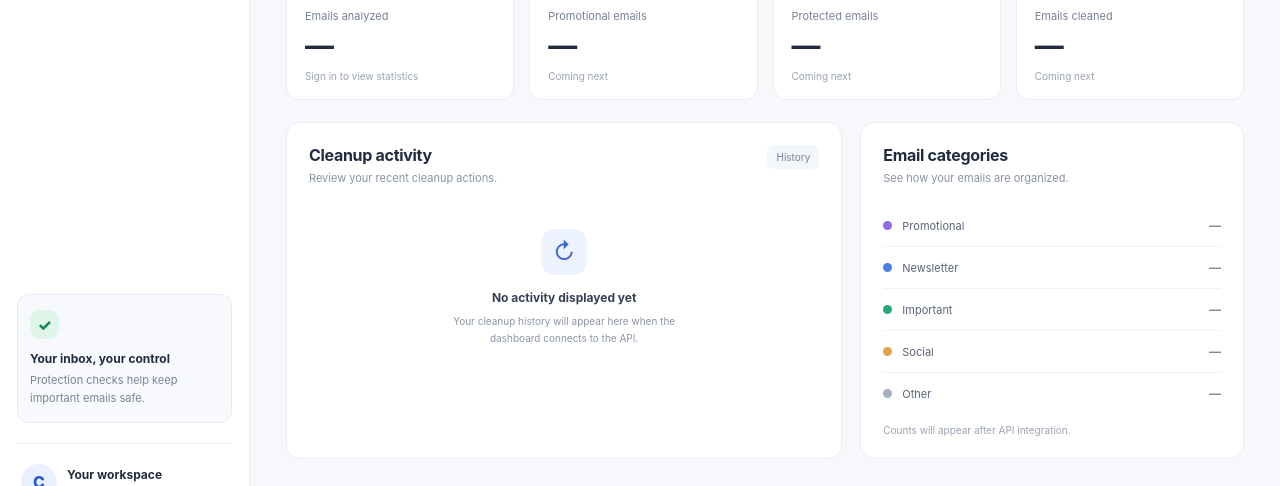
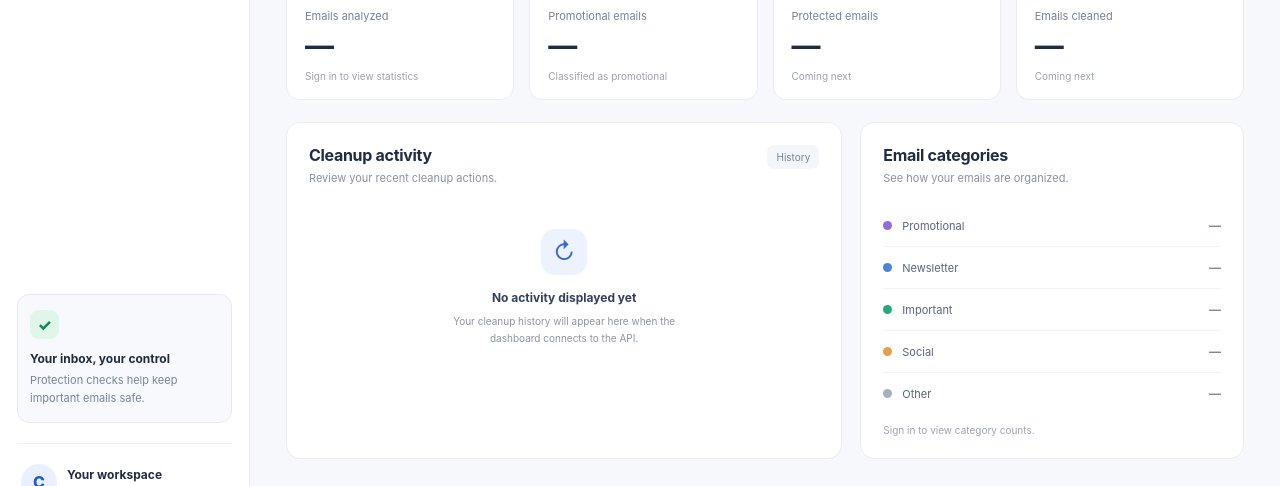
Before and after one commit to sumeetsrivastav07/AI-GMAIL-STORAGE-CLEANER, a React app in the folder frontend/: page / in a window 1280 px wide. Shown: the part 528-1014 px from the top of the page. Built offline with nearby package versions, Linux system fonts and the light colour scheme; the HTML template or start-up script is replaced by a standard one.

Commit message:
feat: display email category statistics

```diff
--- a/frontend/src/App.jsx
+++ b/frontend/src/App.jsx
@@ -18,7 +18,7 @@ const baseStats = [
         icon: "◈",
         label: "Promotional emails",
         value: "—",
-        detail: "Coming next",
+        detail: "Classified as promotional",
         color: "purple"
     },
     {
@@ -65,6 +65,7 @@ function App() {
     const [authError, setAuthError] = useState("");
 
     const [emailStats, setEmailStats] = useState(null);
+    const [categoryCounts, setCategoryCounts] = useState(null);
     const [statsLoading, setStatsLoading] = useState(false);
     const [statsError, setStatsError] = useState("");
 
@@ -72,7 +73,7 @@ function App() {
 
     const isAuthenticated = Boolean(authToken && authUser);
 
-    // Receive Google OAuth result from the login popup.
+    // Receive the Google OAuth result from the login popup.
     useEffect(() => {
         const handleAuthMessage = (event) => {
             if (event.origin !== BACKEND_ORIGIN) {
@@ -131,10 +132,11 @@ function App() {
         };
     }, []);
 
-    // Fetch real email statistics when a JWT is available.
+    // Fetch real email and category statistics.
     useEffect(() => {
         if (!authToken) {
             setEmailStats(null);
+            setCategoryCounts(null);
             setStatsLoading(false);
             setStatsError("");
             return;
@@ -166,19 +168,23 @@ function App() {
                 }
 
                 if (
-                    typeof result.data?.analyzedEmails !== "number"
+                    typeof result.data?.analyzedEmails !== "number" ||
+                    !result.data?.categoryCounts ||
+                    typeof result.data.categoryCounts !== "object"
                 ) {
                     throw new Error(
-                        "The statistics response has an invalid format"
+                        "Statistics response has an invalid format"
                     );
                 }
 
                 if (!cancelled) {
                     setEmailStats(result.data.analyzedEmails);
+                    setCategoryCounts(result.data.categoryCounts);
                 }
             } catch (error) {
                 if (!cancelled) {
                     setEmailStats(null);
+                    setCategoryCounts(null);
                     setStatsError(
                         error.message ||
                         "Could not load email statistics"
@@ -226,6 +232,7 @@ function App() {
         setAuthToken("");
         setAuthUser(null);
         setEmailStats(null);
+        setCategoryCounts(null);
         setStatsError("");
         setAuthError("");
         setIsConnecting(false);
@@ -238,24 +245,43 @@ function App() {
     };
 
     const displayStats = baseStats.map((stat, index) => {
-        if (index !== 0) {
-            return stat;
-        }
+        let value = stat.value;
+        let detail = stat.detail;
 
-        return {
-            ...stat,
-            value: statsLoading
+        if (index === 0) {
+            value = statsLoading
                 ? "..."
                 : emailStats !== null
                     ? String(emailStats)
-                    : "—",
-            detail: statsLoading
+                    : "—";
+
+            detail = statsLoading
                 ? "Loading saved records..."
                 : statsError
                     ? "Could not load count"
                     : isAuthenticated
                         ? "Saved email records"
-                        : "Sign in to view statistics"
+                        : "Sign in to view statistics";
+        }
+
+        if (index === 1) {
+            value = statsLoading
+                ? "..."
+                : categoryCounts !== null
+                    ? String(categoryCounts.promotional ?? 0)
+                    : "—";
+
+            detail = statsLoading
+                ? "Loading category count..."
+                : statsError
+                    ? "Could not load count"
+                    : "Classified as promotional";
+        }
+
+        return {
+            ...stat,
+            value,
+            detail
         };
     });
 
@@ -556,7 +582,12 @@ function App() {
                             </div>
 
                             <div className="category-list">
-                                {categories.map((category, index) => (
+                                {categories.map((category, index) => {
+                                    const key = category.toLowerCase();
+
+                                    const count = categoryCounts?.[key];
+
+                                    return (
                                         <div
                                             className="category-row"
                                             key={category}
@@ -570,14 +601,23 @@ function App() {
                                             </span>
 
                                             <span className="category-count">
-                                            —
+                                                {statsLoading
+                                                    ? "..."
+                                                    : typeof count === "number"
+                                                        ? count
+                                                        : "—"}
                                             </span>
                                         </div>
-                                ))}
+                                    );
+                                })}
                             </div>
 
                             <p className="category-footnote">
-                                Counts will appear after API integration.
+                                {statsError
+                                    ? "Category counts could not be loaded."
+                                    : isAuthenticated
+                                        ? "Counts from your saved email records."
+                                        : "Sign in to view category counts."}
                             </p>
                         </article>
                     </section>
```
Lines whose indentation alone changed are shown as unchanged.
